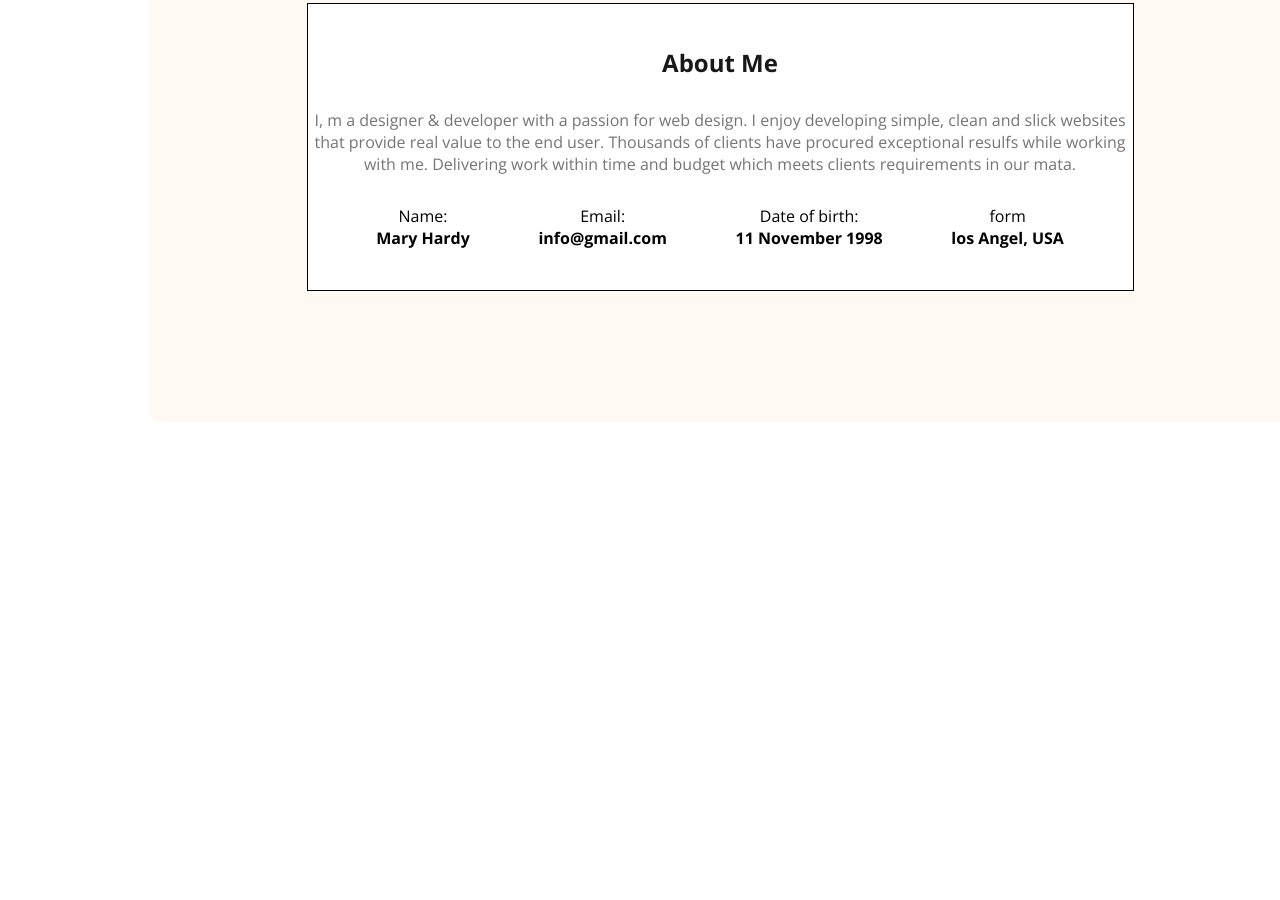
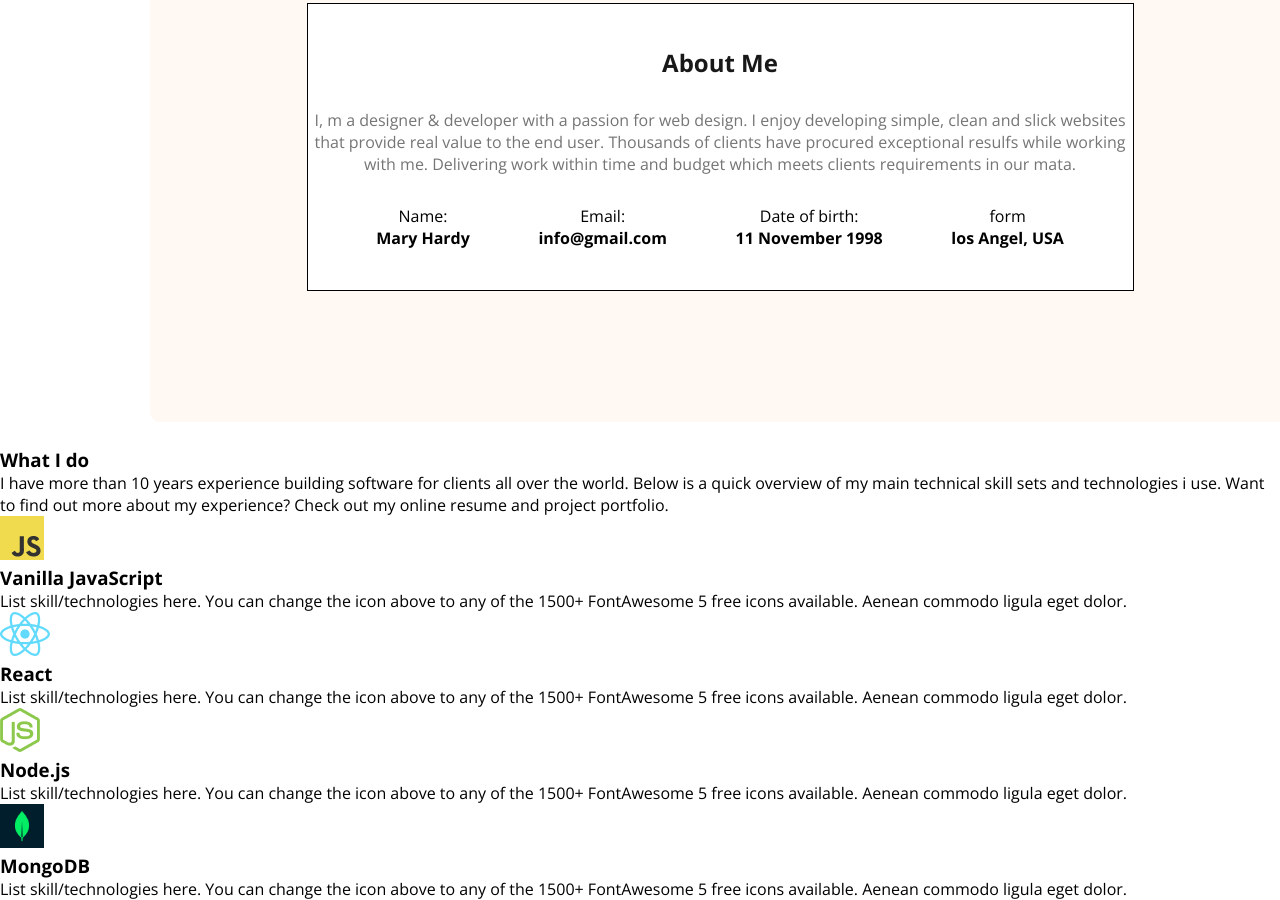
Before and after one commit to Dev-Mahamudul/developer-portfolio, a plain HTML site: page index.html in a window 1280 px wide. Shown: the part 933-1833 px from the top of the page. Before the commit the page ends 1380 px from the top, so only its background shows below. Drawn offline with nearby package versions, Linux system fonts and the light colour scheme.

Commit message:
add skills html section

```diff
--- a/index.html
+++ b/index.html
@@ -73,6 +73,39 @@
             </div>
         </div>
         <!-- end about  -->
+
+        <!-- start skills -->
+        <div class="skills">
+            <div class="skills-banner">
+                <div class="skills-content">
+                    <h3>What I do</h3>
+                    <p>I have more than 10 years experience building software for clients all over the world. Below is a quick overview of my main technical skill sets and technologies i use. Want to find out more about my experience? Check out my online resume and project portfolio.</p>
+                </div>
+                <div class="skills-box-container">
+                    <div class="skills-box">
+                        <img src="assets/images/icons/js.png" alt="">
+                        <h3>Vanilla JavaScript</h3>
+                        <p>List skill/technologies here. You can change the icon above to any of the 1500+ FontAwesome 5 free icons available. Aenean commodo ligula eget dolor.</p>
+                    </div>
+                    <div class="skills-box">
+                        <img src="assets/images/icons/react.png" alt="">
+                        <h3>React</h3>
+                        <p>List skill/technologies here. You can change the icon above to any of the 1500+ FontAwesome 5 free icons available. Aenean commodo ligula eget dolor.</p>
+                    </div>
+                    <div class="skills-box">
+                        <img src="assets/images/icons/nodejs.png" alt="">
+                        <h3>Node.js</h3>
+                        <p>List skill/technologies here. You can change the icon above to any of the 1500+ FontAwesome 5 free icons available. Aenean commodo ligula eget dolor.</p>
+                    </div>
+                    <div class="skills-box">
+                        <img src="assets/images/icons/mongo.png" alt="">
+                        <h3>MongoDB</h3>
+                        <p>List skill/technologies here. You can change the icon above to any of the 1500+ FontAwesome 5 free icons available. Aenean commodo ligula eget dolor.</p>
+                    </div>
+                </div>
+            </div>
+        </div>
+        <!-- end skills  -->
     </main>
     <footer>
 
```
